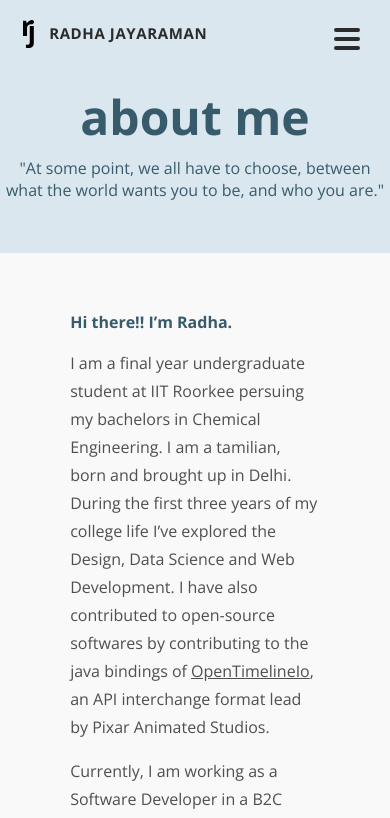
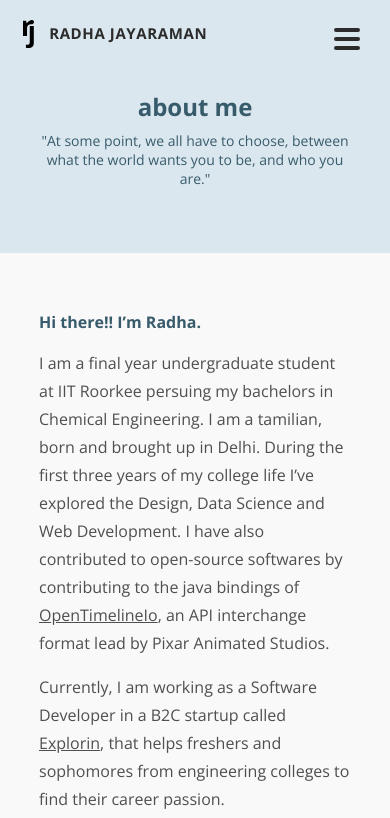
Before and after one commit to jradha11/jradha11.github.io, a React (Create React App) app: page /about_me in a window 390 px wide. Shown: the top 818 px of the page. Built offline with nearby package versions, Linux system fonts and the light colour scheme; a web font is replaced by a local one.

Commit message:
make header responsive

```diff
--- a/src/components/Header.js
+++ b/src/components/Header.js
@@ -3,6 +3,9 @@ import React from "react";
 /* css imports */
 import "../static/styles/components/Header.css";
 import "../static/styles/CommonCss.css";
+import "../static/styles/MediaQueries.css";
+
+
 
 /* local imports */
 
--- a/src/static/styles/CommonCss.css
+++ b/src/static/styles/CommonCss.css
@@ -41,3 +41,17 @@ body{
     overflow-y: auto;
 
 }
+
+@media (min-width: 41em) and (max-width: 80em) {
+    .page-content-container{
+        padding: 45vw 12vw;
+        padding-bottom: 0;
+    }
+}
+
+@media screen and (max-width: 40em) {
+    .page-content-container{
+        padding: 35vh 10vw;
+        padding-bottom: 0;
+    }
+}
--- a/src/static/styles/MediaQueries.css
+++ b/src/static/styles/MediaQueries.css
@@ -43,6 +43,16 @@
         display: block;
     }
 
+    /* header */
+
+    .header-subheading{
+        margin: 0 12vw;
+    }
+
+    p.header-heading{
+        font-size: 42px;
+    }
+
 }
 
 /* phone */
@@ -77,7 +87,7 @@
     .nav div.main_list ul {
         flex-direction: column;
         width: 100%;
-        height: 100vh;
+        height: fit-content;
         right: 0;
         left: 0;
         bottom: 0;
@@ -101,4 +111,14 @@
         font-size: 15px;
     }
 
+    /* header */
+    p.header-heading{
+        font-size: 24px;
+    }
+
+    .header-subheading{
+        font-size: 14px;
+        margin: 0 8vw;
+    }
+
 }
```
